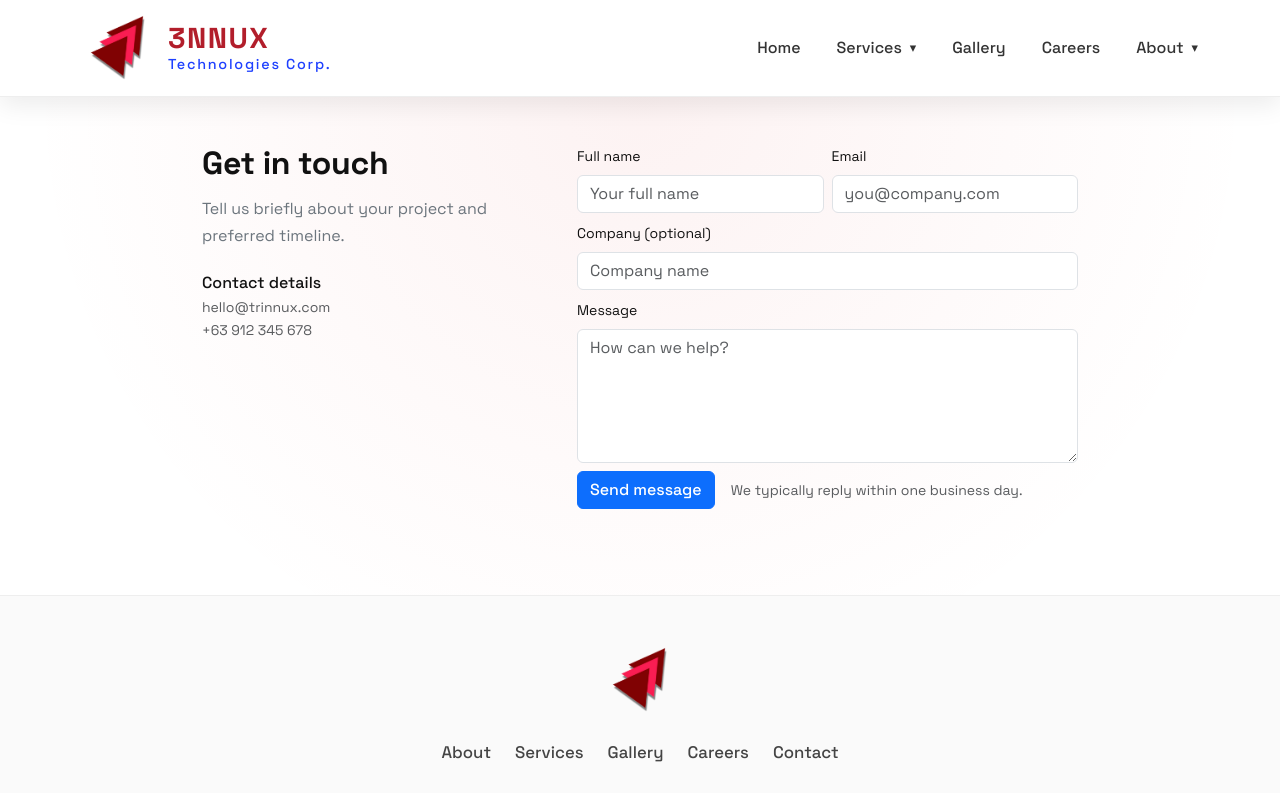
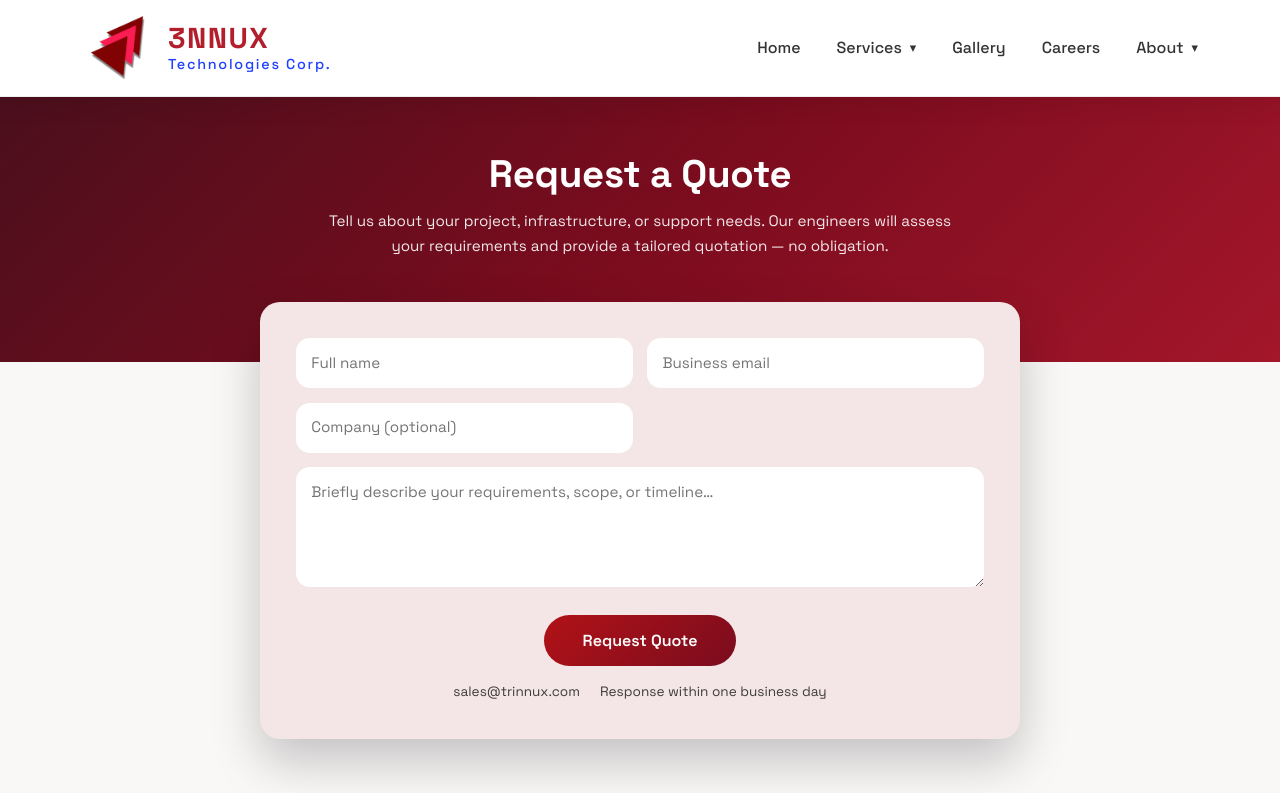
Before and after one commit to nerlpattackers/trinnux-website-uat, a React (Vite) app: page /contact in a window 1280 px wide. Shown: the top 793 px of the page. Built offline with nearby package versions, Linux system fonts and the light colour scheme.

Commit message:
Add quote-submit

```diff
--- a/src/pages/Contact.jsx
+++ b/src/pages/Contact.jsx
@@ -1,27 +1,36 @@
 import React, { useState } from "react";
+import "../styles/contact-quote.css";
 
 export default function Contact() {
   const [form, setForm] = useState({
     name: "",
     email: "",
     company: "",
-    message: ""
+    message: "",
   });
-  const [status, setStatus] = useState({ submitting: false, ok: null, message: "" });
 
-  const onChange = (e) => setForm({ ...form, [e.target.name]: e.target.value });
+  const [status, setStatus] = useState({
+    submitting: false,
+    ok: null,
+    message: "",
+  });
+
+  const onChange = (e) =>
+    setForm({ ...form, [e.target.name]: e.target.value });
 
   const validate = () => {
     if (!form.name.trim()) return "Please enter your name.";
     if (!form.email.trim()) return "Please enter your email.";
-    // simple email check
-    if (!/\S+@\S+\.\S+/.test(form.email)) return "Please enter a valid email address.";
-    if (!form.message.trim()) return "Please add a brief message.";
+    if (!/\S+@\S+\.\S+/.test(form.email))
+      return "Please enter a valid email address.";
+    if (!form.message.trim())
+      return "Please describe your requirements.";
     return null;
   };
 
-  const onSubmit = (e) => {
+  const onSubmit = async (e) => {
     e.preventDefault();
+
     const err = validate();
     if (err) {
       setStatus({ submitting: false, ok: false, message: err });
@@ -30,69 +39,109 @@ export default function Contact() {
 
     setStatus({ submitting: true, ok: null, message: "" });
 
-    // Demo: simulate async submit
-    setTimeout(() => {
-      setStatus({ submitting: false, ok: true, message: "Thanks — we received your request. We will contact you soon." });
+    try {
+      const res = await fetch(
+        "https://trinnux-slack-proxy-production.up.railway.app/quote-submit",
+        {
+          method: "POST",
+          headers: { "Content-Type": "application/json" },
+          body: JSON.stringify(form),
+        }
+      );
+
+      const data = await res.json();
+      if (!res.ok || !data.ok) throw new Error();
+
+      setStatus({
+        submitting: false,
+        ok: true,
+        message:
+          "Your request has been sent successfully. Our team will review your requirements and get back to you within one business day.",
+      });
+
       setForm({ name: "", email: "", company: "", message: "" });
-    }, 900);
+    } catch (error) {
+      setStatus({
+        submitting: false,
+        ok: false,
+        message:
+          "Unable to send your request right now. Please try again later.",
+      });
+    }
   };
 
   return (
-    <main>
-      <section className="py-5">
-        <div className="container" style={{ maxWidth: 900 }}>
-          <div className="row g-4">
-            <div className="col-md-5" data-aos="fade-right">
-              <h2 className="section-title">Get in touch</h2>
-              <p className="section-sub">Tell us briefly about your project and preferred timeline.</p>
+    <main className="quote-page">
+      {/* HERO */}
+      <section className="quote-hero">
+        <div className="quote-hero-inner">
+          <h1>Request a Quote</h1>
+          <p>
+            Tell us about your project, infrastructure, or support needs.
+            Our engineers will assess your requirements and provide a
+            tailored quotation — no obligation.
+          </p>
+        </div>
+      </section>
 
-              <div className="mt-4">
-                <h6 className="mb-1">Contact details</h6>
-                <p className="small text-muted mb-0">hello@trinnux.com</p>
-                <p className="small text-muted">+63 912 345 678</p>
-              </div>
+      {/* FORM */}
+      <section className="quote-form-section">
+        <form className="quote-form-card" onSubmit={onSubmit} noValidate>
+          {status.message && (
+            <div
+              className={`quote-alert ${
+                status.ok ? "success" : "error"
+              }`}
+            >
+              {status.message}
             </div>
+          )}
 
-            <div className="col-md-7" data-aos="fade-left" data-aos-delay="120">
-              <form onSubmit={onSubmit} noValidate>
-                {status.message && (
-                  <div className={`alert ${status.ok ? "alert-success" : "alert-danger"}`} role="alert">
-                    {status.message}
-                  </div>
-                )}
+          <div className="quote-grid">
+            <input
+              name="name"
+              value={form.name}
+              onChange={onChange}
+              placeholder="Full name"
+            />
 
-                <div className="row g-2">
-                  <div className="col-md-6">
-                    <label className="form-label small">Full name</label>
-                    <input name="name" value={form.name} onChange={onChange} className="form-control" placeholder="Your full name" required />
-                  </div>
+            <input
+              name="email"
+              value={form.email}
+              onChange={onChange}
+              type="email"
+              placeholder="Business email"
+            />
 
-                  <div className="col-md-6">
-                    <label className="form-label small">Email</label>
-                    <input name="email" value={form.email} onChange={onChange} className="form-control" type="email" placeholder="you@company.com" required />
-                  </div>
+            <input
+              name="company"
+              value={form.company}
+              onChange={onChange}
+              placeholder="Company (optional)"
+            />
 
-                  <div className="col-12">
-                    <label className="form-label small">Company (optional)</label>
-                    <input name="company" value={form.company} onChange={onChange} className="form-control" placeholder="Company name" />
-                  </div>
+            <textarea
+              name="message"
+              value={form.message}
+              onChange={onChange}
+              rows="4"
+              placeholder="Briefly describe your requirements, scope, or timeline…"
+            />
+          </div>
 
-                  <div className="col-12">
-                    <label className="form-label small">Message</label>
-                    <textarea name="message" value={form.message} onChange={onChange} rows="5" className="form-control" placeholder="How can we help?" required />
-                  </div>
+          <button
+            type="submit"
+            disabled={status.submitting}
+            className="quote-submit"
+          >
+            {status.submitting ? "Submitting…" : "Request Quote"}
+          </button>
 
-                  <div className="col-12 d-flex align-items-center gap-3">
-                    <button type="submit" className="btn btn-primary" disabled={status.submitting}>
-                      {status.submitting ? "Sending..." : "Send message"}
-                    </button>
-                    <small className="text-muted">We typically reply within one business day.</small>
-                  </div>
-                </div>
-              </form>
-            </div>
+          <div className="quote-footer">
+            <span>sales@trinnux.com</span>
+            <span>Response within one business day</span>
           </div>
-        </div>
+        </form>
       </section>
     </main>
   );
--- /dev/null
+++ b/src/styles/contact-quote.css
@@ -0,0 +1,209 @@
+/* ===============================
+   GET QUOTE PAGE ONLY
+=============================== */
+.quote-page {
+  background: #faf7f7;
+}
+
+/* ===============================
+   HERO
+=============================== */
+.quote-hero {
+  background: linear-gradient(135deg, #4b0f1c, #7a0c1e, #a4162a);
+  color: #ffffff;
+  padding: 3.5rem 1.25rem 5.5rem;
+  text-align: center;
+}
+
+.quote-hero-inner {
+  max-width: 720px;
+  margin: 0 auto;
+}
+
+.quote-hero h1 {
+  font-size: 2.4rem;
+  font-weight: 800;
+  margin-bottom: 0.75rem;
+  line-height: 1.15;
+}
+
+.quote-hero p {
+  font-size: 0.95rem;
+  opacity: 0.9;
+}
+
+/* ===============================
+   FORM SECTION
+=============================== */
+.quote-form-section {
+  display: flex;
+  justify-content: center;
+  padding: 0 1rem 3.5rem;
+  margin-top: -3rem;
+}
+
+/* ===============================
+   CARD
+=============================== */
+.quote-form-card {
+  background: #f4e6e6;
+  border-radius: 20px;
+  padding: 2.25rem;
+  width: 100%;
+  max-width: 760px;
+  box-shadow: 0 22px 50px rgba(0, 0, 0, 0.22);
+}
+
+/* ===============================
+   GRID
+=============================== */
+.quote-grid {
+  display: grid;
+  grid-template-columns: 1fr 1fr;
+  gap: 0.9rem;
+}
+
+.quote-grid textarea {
+  grid-column: span 2;
+}
+
+/* ===============================
+   INPUTS
+=============================== */
+.quote-form-card input,
+.quote-form-card textarea {
+  width: 100%;
+  border: none;
+  border-radius: 14px;
+  padding: 0.85rem 0.95rem;
+  font-size: 0.95rem;
+  background: #ffffff;
+}
+
+/* ===============================
+   BUTTON
+=============================== */
+.quote-submit {
+  display: block;
+  margin: 1.75rem auto 1rem;
+  background: linear-gradient(135deg, #b11217, #7a0c1e);
+  color: #ffffff;
+  border: none;
+  border-radius: 999px;
+  padding: 0.85rem 2.4rem;
+  font-weight: 600;
+  cursor: pointer;
+}
+
+.quote-submit:disabled {
+  opacity: 0.6;
+}
+
+/* ===============================
+   ALERT
+=============================== */
+.quote-alert {
+  margin-bottom: 1rem;
+  padding: 0.9rem;
+  border-radius: 10px;
+  font-size: 0.9rem;
+}
+
+.quote-alert.success {
+  background: #e6f7ee;
+  color: #116c3a;
+}
+
+.quote-alert.error {
+  background: #fdecec;
+  color: #7a0c1e;
+}
+
+/* ===============================
+   FOOTER
+=============================== */
+.quote-footer {
+  margin-top: 1.25rem;
+  font-size: 0.85rem;
+  text-align: center;
+  opacity: 0.8;
+  display: flex;
+  justify-content: center;
+  gap: 1.25rem;
+  flex-wrap: wrap;
+}
+
+/* ===============================
+   MOBILE
+=============================== */
+@media (max-width: 768px) {
+  .quote-hero {
+    padding: 3rem 1rem 4.5rem;
+  }
+
+  .quote-hero h1 {
+    font-size: 2rem;
+  }
+
+  .quote-form-section {
+    margin-top: -2.5rem;
+  }
+
+  .quote-form-card {
+    padding: 1.6rem;
+  }
+
+  .quote-grid {
+    grid-template-columns: 1fr;
+  }
+
+  .quote-grid textarea {
+    grid-column: span 1;
+  }
+
+  .quote-submit {
+    width: 100%;
+    padding: 0.9rem;
+  }
+}
+
+/* ===============================
+   SMALL PHONES
+=============================== */
+@media (max-width: 480px) {
+  .quote-hero h1 {
+    font-size: 1.7rem;
+  }
+
+  .quote-hero p {
+    font-size: 0.9rem;
+  }
+
+  .quote-form-section {
+    margin-top: -2rem;
+  }
+}
+/* ===============================
+   DESKTOP POLISH (SAFE)
+=============================== */
+@media (min-width: 1024px) {
+  /* Narrow hero text for better reading */
+  .quote-hero-inner {
+    max-width: 640px;
+  }
+
+  /* Slightly lift the card */
+  .quote-form-section {
+    margin-top: -3.75rem;
+  }
+
+  /* Reduce textarea height on desktop */
+  .quote-form-card textarea {
+    min-height: 120px;
+  }
+
+  /* Tighten footer spacing */
+  .quote-footer {
+    margin-top: 1rem;
+  }
+}
```
Also changed, not shown: src/sections/ContactSection.jsx (deleted, +0 -41 lines).
